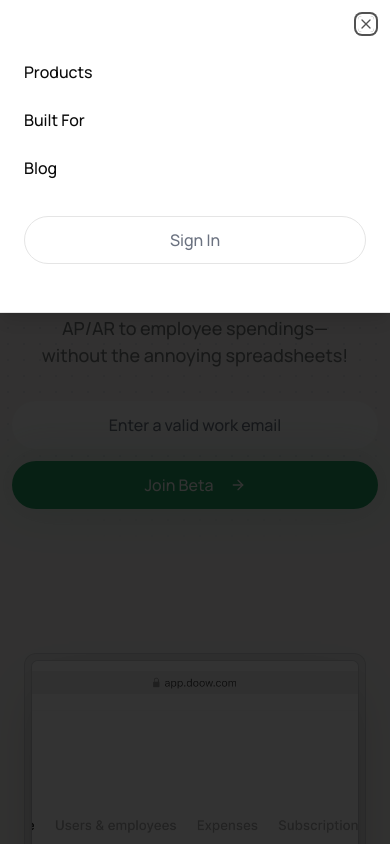
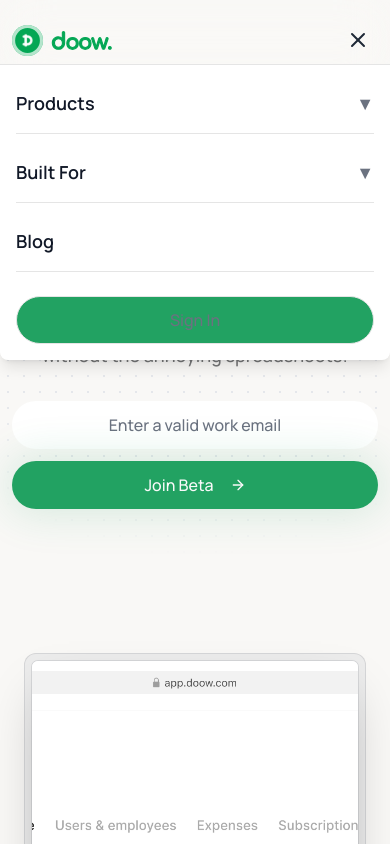
Before and after one commit to Doow-Dev/doow-web, a Next.js app: page / in a window 390 px wide. Both pictures are taken after a click on the button "Toggle mobile menu". Shown: the top 844 px of the page. Built offline with nearby package versions, Linux system fonts and the light colour scheme.

Commit message:
Update mobile navigations

```diff
--- a/src/components/layout/header/Mobile-Nav.tsx
+++ b/src/components/layout/header/Mobile-Nav.tsx
@@ -1,94 +1,140 @@
-"use client"
-import React from "react"
-import Link from "next/link"
-import { Sheet, SheetContent, SheetTitle, SheetTrigger } from "@/components/ui/sheet"
-import { Button, buttonVariants } from "@/components/ui/button"
-import { Accordion, AccordionContent, AccordionItem, AccordionTrigger } from "@/components/ui/accordion"
-import {  Menu } from "lucide-react"
-import { cn } from "@/lib/utils"
+import { useState, useRef, useEffect } from "react";
+import { X, Menu } from "lucide-react";
+import { motion, AnimatePresence } from "framer-motion";
+import Link from "next/link";
+import { cn } from "@/lib/utils"; // Make sure this import exists in your project
+import { buttonVariants } from "@/components/ui/button"; // Make sure this import exists in your project
 
-interface MobileNavProps {
-  mainNavItems: {
-    title: string
-    href?: string
-    items?: Array<{
-      title: string
-      href: string
-      description?: string
-      icon: React.ReactNode
-    }>
-  }[]
+// eslint-disable-next-line
+export const MobileNav = ({ mainNavItems }: { mainNavItems: any }) => {
+  // Separate state for menu visibility and accordion sections
+  const [isMenuOpen, setIsMenuOpen] = useState(false);
+  const [activeAccordion, setActiveAccordion] = useState<number | null>(null);
+  const menuRef = useRef<HTMLDivElement>(null);
+
+  // Handle clicking outside to close the menu
+  useEffect(() => {
+    const handleClickOutside = (event: MouseEvent) => {
+      if (menuRef.current && !menuRef.current.contains(event.target as Node)) {
+        setIsMenuOpen(false);
       }
+    };
 
-export function MobileNav({ mainNavItems }: MobileNavProps) {
+    if (isMenuOpen) {
+      document.addEventListener("mousedown", handleClickOutside);
+    }
+    return () => {
+      document.removeEventListener("mousedown", handleClickOutside);
+    };
+  }, [isMenuOpen]);
+
+  // Toggle accordion sections
+  const toggleAccordion = (index: number) => {
+    setActiveAccordion(activeAccordion === index ? null : index);
+  };
+
   return (
-    <Sheet>
-        <SheetTrigger asChild>
-            <Button variant="ghost" size="icon" className="rounded-full md:hidden">
-                <Menu className="h-6 w-6 text-gray-500 dark:text-gray-400" />
-            </Button>
-        </SheetTrigger>
-      <SheetContent side="top"  className="overflow-y-auto" aria-describedby={undefined}>
-        <SheetTitle className="sr-only">Navigation menu</SheetTitle>
-        <div className="flex flex-col gap-6 py-6">
-            {/* Mobile Navigation  */}
-            <nav className="flex flex-col space-y-1">
-                <Accordion type="single" collapsible className="w-full">
-                {mainNavItems.map((item) =>
-                    item.items ? (
-                    <AccordionItem
-                        key={item.title}
-                        value={item.title.toLowerCase().replace(/\s+/g, "-")}
-                        className="border-b-0"
+    <div className="relative block md:hidden">
+      {" "}
+      {/* Only show on mobile screens */}
+      <button
+        onClick={() => setIsMenuOpen(!isMenuOpen)}
+        className="p-2 text-gray-800 flex items-center justify-center"
+        aria-label="Toggle mobile menu"
+        aria-expanded={isMenuOpen}
       >
-                        <AccordionTrigger className="py-3 text-base">{item.title}</AccordionTrigger>
-                        <AccordionContent>
-                            <div className="flex flex-col space-y-2 pl-4">
-                                {item.items.map((subItem) => (
+        {isMenuOpen ? <X size={24} /> : <Menu size={24} />}
+      </button>
+      <AnimatePresence>
+        {isMenuOpen && (
+          <motion.div
+            ref={menuRef}
+            initial={{ opacity: 0, y: -20 }}
+            animate={{ opacity: 1, y: 0 }}
+            exit={{ opacity: 0, y: -20 }}
+            transition={{ duration: 0.2 }}
+            className="fixed top-16 left-0 right-0 bg-white shadow-lg rounded-b-lg p-4 z-50 overflow-y-auto max-h-[90vh] border-t"
+            style={{ maxWidth: "100vw" }}
+          >
+            {/* eslint-disable-next-line */}
+            {mainNavItems.map((item: any, index: number) => (
+              <div key={index} className="mb-4 border-b pb-2 last:border-b-0">
+                {item.dropdownItems ? (
+                  <>
+                    <button
+                      onClick={() => toggleAccordion(index)}
+                      className="w-full py-2 text-left text-lg font-semibold text-gray-900 flex justify-between items-center"
+                      aria-expanded={activeAccordion === index}
+                      aria-controls={`accordion-content-${index}`}
+                    >
+                      {item.title}
+                      <span className="text-gray-500">
+                        {activeAccordion === index ? "▲" : "▼"}
+                      </span>
+                    </button>
+                    <AnimatePresence>
+                      {activeAccordion === index && (
+                        <motion.div
+                          id={`accordion-content-${index}`}
+                          initial={{ height: 0, opacity: 0 }}
+                          animate={{ height: "auto", opacity: 1 }}
+                          exit={{ height: 0, opacity: 0 }}
+                          transition={{ duration: 0.2 }}
+                          className="mt-2 space-y-3 overflow-hidden pl-2"
+                        >
+                          {/* eslint-disable-next-line */}]
+                          {item.dropdownItems.map((subItem:any, subIndex:number) => (
                             <Link
-                                        key={subItem.title}
+                              key={subIndex}
                               href={subItem.href}
-                                        className="flex flex-col py-2 text-sm text-muted-foreground hover:text-foreground"
+                              className="flex items-start space-x-3 p-2 rounded-md hover:bg-gray-100 transition"
+                              onClick={() => setIsMenuOpen(false)}
                             >
-                                        <div className="flex gap-3 items-start">
-                                            <div className="border rounded-lg p-2">
+                              <div className="mt-1 text-primary">
                                 {subItem.icon}
                               </div>
-                                            <div className="border-red-400">
-                                                <div className="text-sm font-bold leading-none">{subItem.title}</div>
-                                                <p className="line-clamp-2 text-xs leading-snug text-muted-foreground mt-2">{subItem.description}</p>
-                                            </div>
+                              <div>
+                                <p className="text-sm font-medium text-gray-800">
+                                  {subItem.title}
+                                </p>
+                                <p className="text-xs text-gray-600">
+                                  {subItem.subtitle}
+                                </p>
                               </div>
                             </Link>
                           ))}
-                            </div>
-                        </AccordionContent>
-                    </AccordionItem>
+                        </motion.div>
+                      )}
+                    </AnimatePresence>
+                  </>
                 ) : (
+                  // Render non-dropdown items as direct links
                   <Link
-                        key={item.title}
-                        href={item.href || "#"}
-                        className="flex items-center py-3 text-base font-medium"
+                    href={item.link}
+                    className="block w-full py-2 text-lg font-semibold text-gray-900"
+                    onClick={() => setIsMenuOpen(false)}
                   >
                     {item.title}
                   </Link>
-                    ),
                 )}
-                </Accordion>
-            </nav>
-            {/* button group */}
-            <div className="flex flex-col gap-3">
+              </div>
+            ))}
+            {/* Sign In Button */}
+            <div className="mt-6 flex flex-col gap-3">
               <Link
                 className={cn(
                   buttonVariants({ size: "lg", variant: "outline" }),
-                        "rounded-full bg-transparent text-gray-500 hover:text-gray-900"
+                  "rounded-full bg-doow_primary text-gray-500 hover:text-gray-900"
                 )}
-                    href="/signin">
+                href="/signin"
+                onClick={() => setIsMenuOpen(false)}
+              >
                 Sign In
               </Link>
             </div>
+          </motion.div>
+        )}
+      </AnimatePresence>
     </div>
-      </SheetContent>
-    </Sheet>
-  )
-}
+  );
+};
```
Lines whose indentation alone changed are shown as unchanged.
